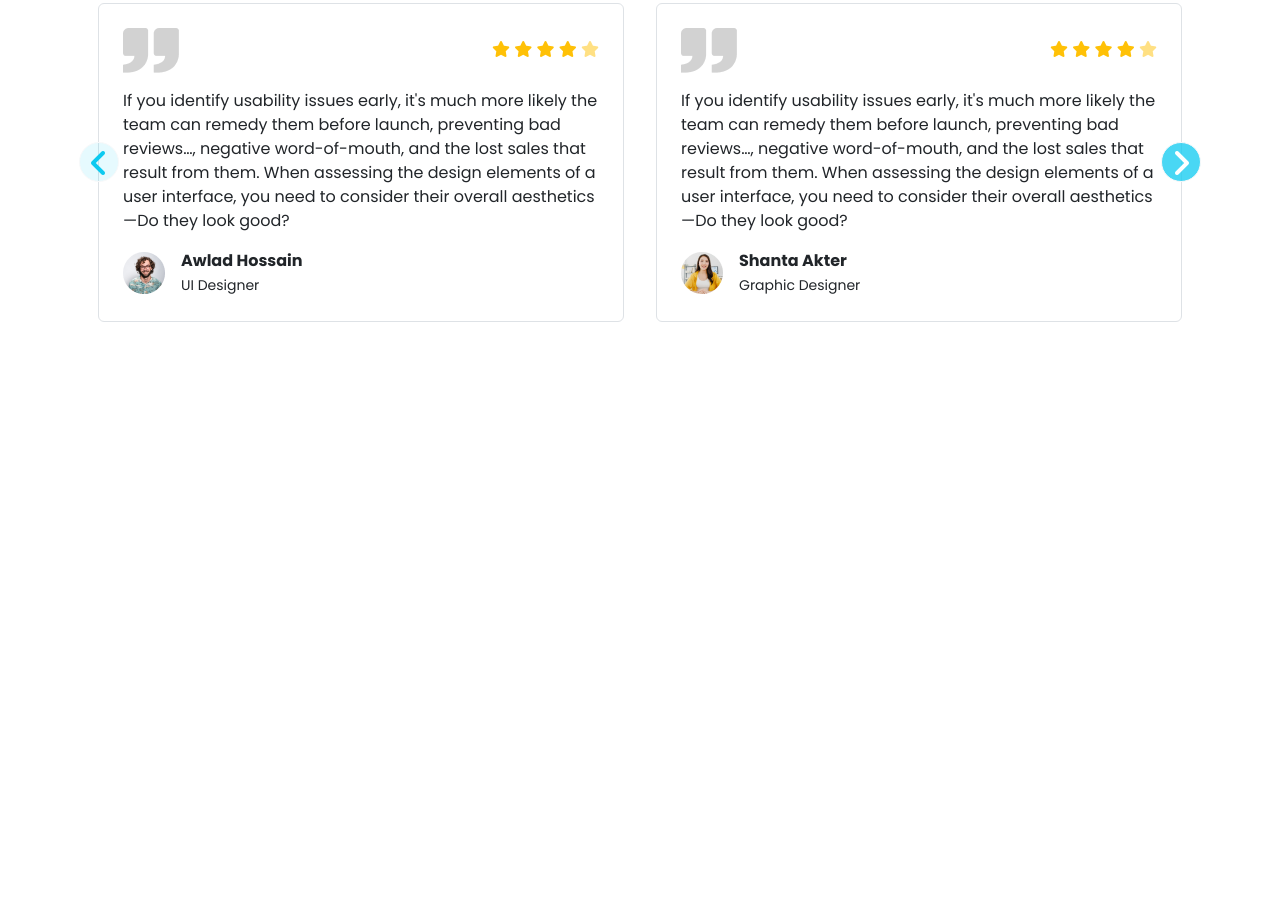
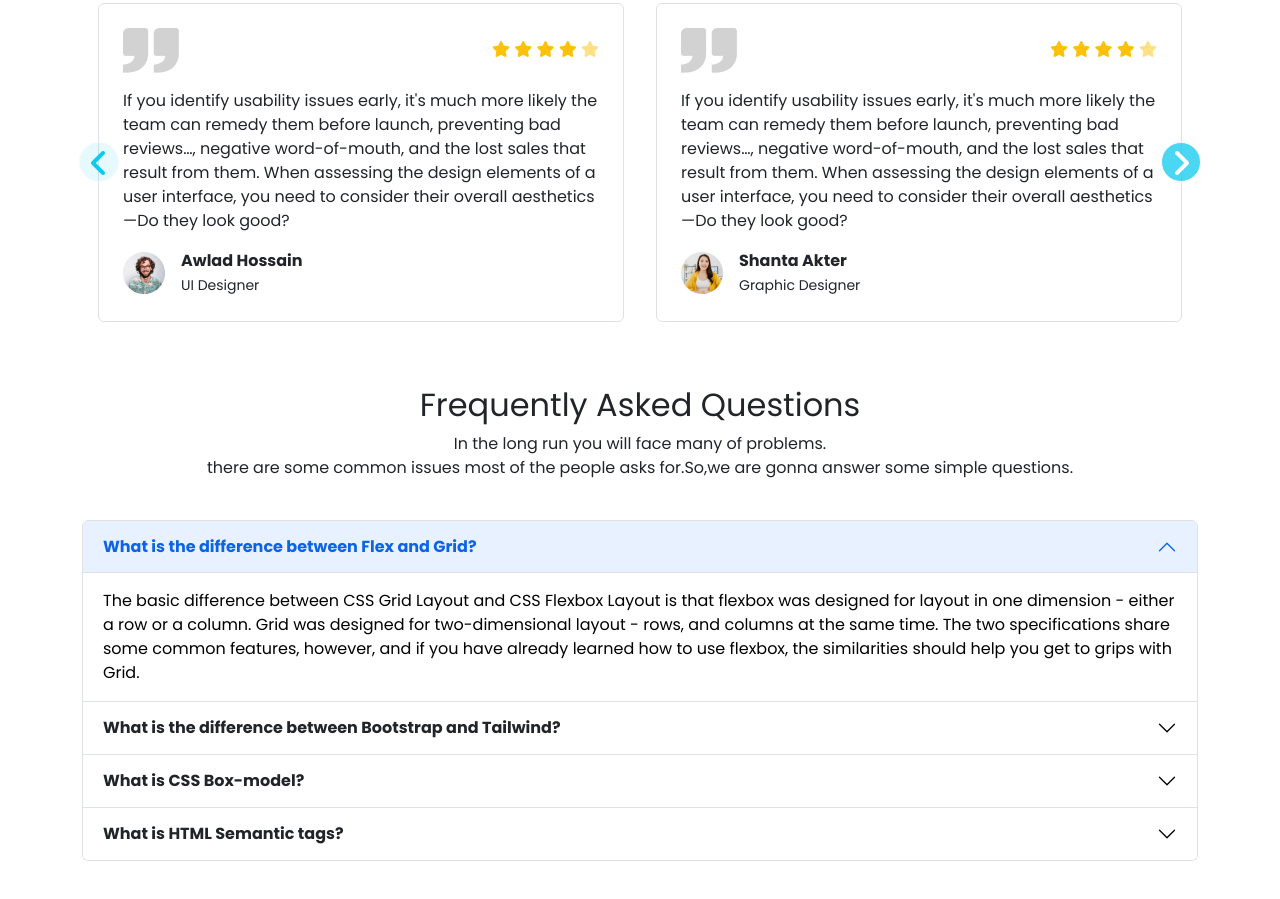
Before and after one commit to Arafkhan1/Assignment-three-digital-learning, a plain HTML site: page index.html in a window 1280 px wide. Shown: the part 3759-4658 px from the top of the page. Before the commit the page ends 4097 px from the top, so only its background shows below. Drawn offline with nearby package versions, Linux system fonts and the light colour scheme; a web font is replaced by a local one.

Commit message:
students que

```diff
--- a/index.html
+++ b/index.html
@@ -540,9 +540,94 @@
                 </div>
             </div>
         </section>
+
         <!-- students feedback end -->
 
+        <!-- asked questions start  -->
 
+        <section class="my-5">
+            <div class="text-center">
+                <h2>Frequently Asked Questions</h2>
+                <p>In the long run you will face many of problems. <br>
+                    there are some common issues most of the people asks for.So,we are gonna answer some simple
+                    questions.</p>
+            </div>
+            <div class="py-4">
+                <div class="accordion" id="accordionExample">
+                    <div class="accordion-item">
+                        <h2 class="accordion-header" id="headingOne">
+                            <button class="accordion-button fw-bold" type="button" data-bs-toggle="collapse"
+                                data-bs-target="#collapseOne" aria-expanded="true" aria-controls="collapseOne">
+                                What is the difference between Flex and Grid?
+                            </button>
+                        </h2>
+                        <div id="collapseOne" class="accordion-collapse collapse show" aria-labelledby="headingOne"
+                            data-bs-parent="#accordionExample">
+                            <div class="accordion-body">
+                                The basic difference between CSS Grid Layout and CSS Flexbox Layout is that flexbox was
+                                designed for layout in one dimension - either a row or a column. Grid was designed for
+                                two-dimensional layout - rows, and columns at the same time. The two specifications
+                                share some common features, however, and if you have already learned how to use flexbox,
+                                the similarities should help you get to grips with Grid.
+                            </div>
+                        </div>
+                    </div>
+                    <div class="accordion-item">
+                        <h2 class="accordion-header" id="headingTwo">
+                            <button class="accordion-button fw-bold collapsed" type="button" data-bs-toggle="collapse"
+                                data-bs-target="#collapseTwo" aria-expanded="false" aria-controls="collapseTwo">
+                                What is the difference between Bootstrap and Tailwind?
+                            </button>
+                        </h2>
+                        <div id="collapseTwo" class="accordion-collapse collapse" aria-labelledby="headingTwo"
+                            data-bs-parent="#accordionExample">
+                            <div class="accordion-body">
+                                Bootstrap comes with a set of pre-styled responsive, mobile-first components that
+                                possess a definite UI kit.Tailwind CSS uses a set of utility classes to create a neat UI
+                                with more flexibility and uniqueness. <br>
+                                Sites created using Bootstrap follow the generic pattern that makes them look identical.
+                            </div>
+                        </div>
+                    </div>
+                    <div class="accordion-item">
+                        <h2 class="accordion-header" id="headingThree">
+                            <button class="accordion-button fw-bold collapsed" type="button" data-bs-toggle="collapse"
+                                data-bs-target="#collapseThree" aria-expanded="false" aria-controls="collapseThree">
+                                What is CSS Box-model?
+                            </button>
+                        </h2>
+                        <div id="collapseThree" class="accordion-collapse collapse" aria-labelledby="headingThree"
+                            data-bs-parent="#accordionExample">
+                            <div class="accordion-body">
+                                In web development, the CSS box model refers to how HTML elements are modeled in browser
+                                engines and how the dimensions of those HTML elements are derived from CSS properties.
+                                It is a fundamental concept for the composition of HTML webpages.
+                            </div>
+                        </div>
+                    </div>
+                    <div class="accordion-item">
+                        <h2 class="accordion-header" id="headingFour">
+                            <button class="accordion-button fw-bold collapsed" type="button" data-bs-toggle="collapse"
+                                data-bs-target="#collapseFour" aria-expanded="false" aria-controls="collapseFour">
+                                What is HTML Semantic tags?
+                            </button>
+                        </h2>
+                        <div id="collapseFour" class="accordion-collapse collapse" aria-labelledby="headingFour"
+                            data-bs-parent="#accordionExample">
+                            <div class="accordion-body">
+                                A semantic element clearly describes its meaning to both the browser and the developer.
+
+                                Examples of non-semantic elements: div and span - Tells nothing about its content.
+
+                                Examples of semantic elements: form, table, and article - Clearly defines its content.
+                            </div>
+                        </div>
+                    </div>
+                </div>
+            </div>
+        </section>
+
+        <!-- asked questions end  -->
 
     </main>
     <script src="https://cdn.jsdelivr.net/npm/bootstrap@5.2.0/dist/js/bootstrap.bundle.min.js"
```
